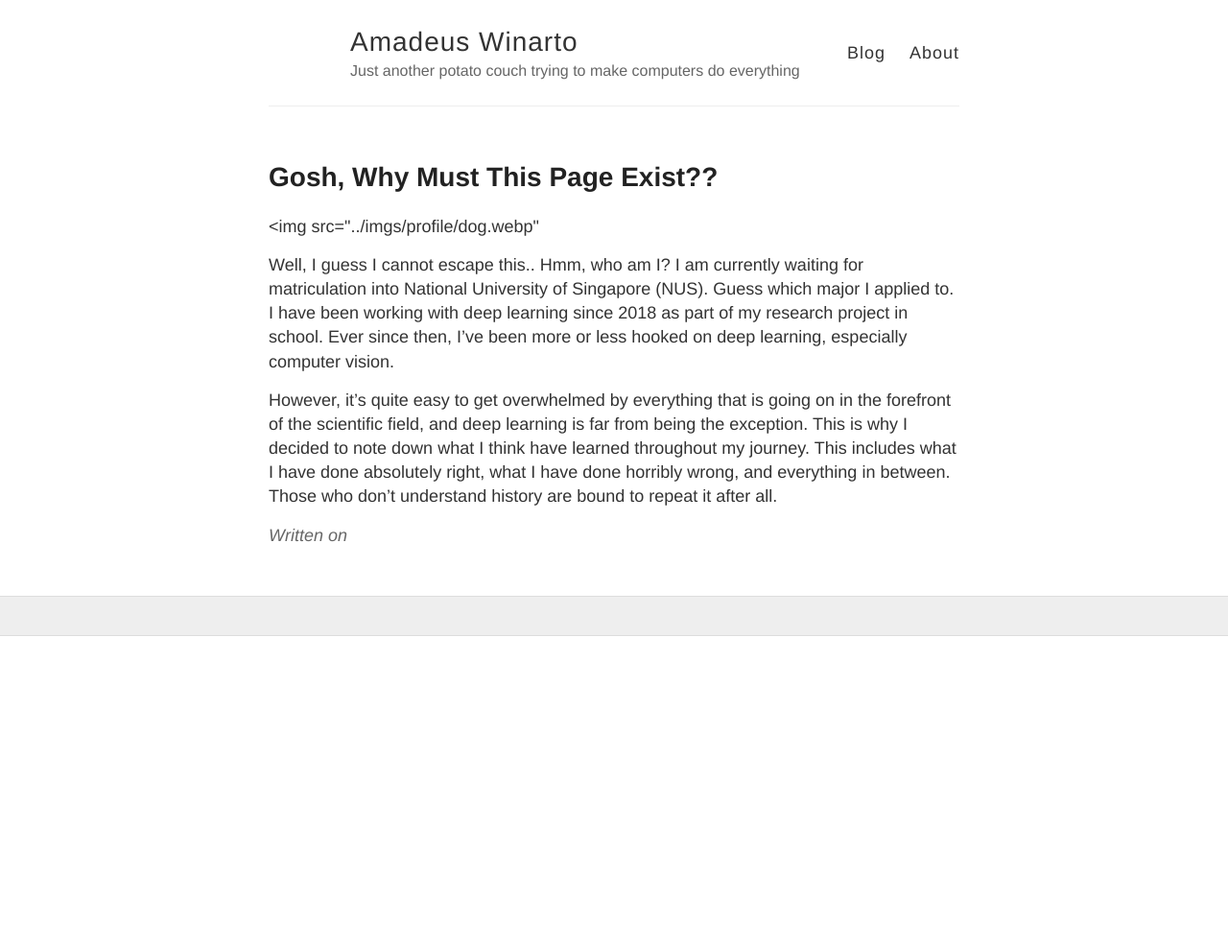
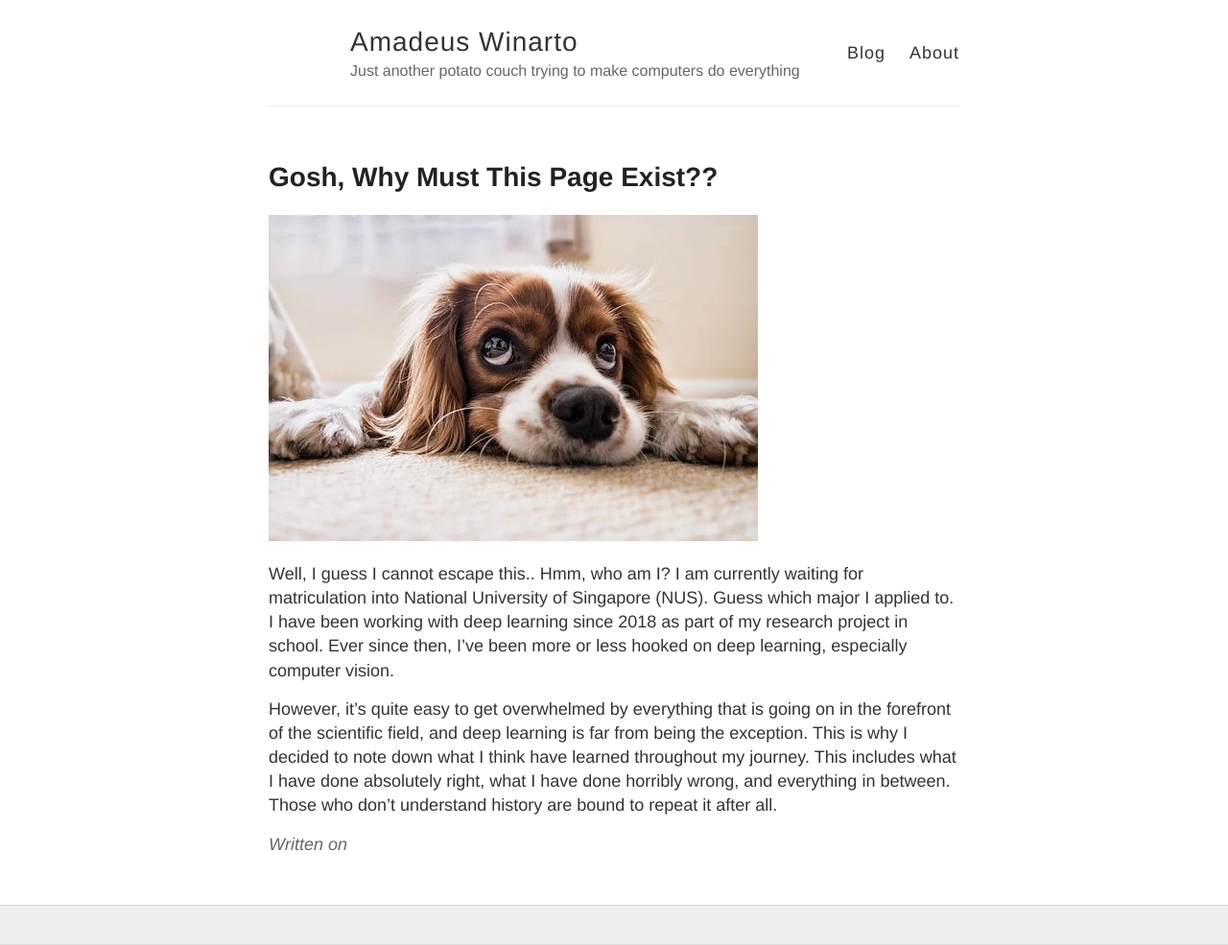
Before and after one commit to Amadeus-Winarto/amadeus-winarto.github.io, a Jekyll site: the page built from about/index.md, in a window 1280 px wide. Shown: the whole page at 96% size. Built offline with Jekyll 4.4.1, drawn with Linux system fonts in a browser that asks for light colours; before the commit the page ends 900 px from its top, so only the background shows below that.

Commit message:
Update index.md

```diff
--- a/about/index.md
+++ b/about/index.md
@@ -4,7 +4,7 @@ title: Gosh, Why Must This Page Exist??
 ---
 # Gosh, Why Must This Page Exist??
 <div style='text-align:left'>
-<img src="../imgs/profile/dog.webp"
+<img src="../imgs/profile/dog.webp">
 </div>
 Well, I guess I cannot escape this.. Hmm, who am I? I am currently waiting for matriculation into National University of Singapore (NUS). Guess which major I applied to. I have been working with deep learning since 2018 as part of my research project in school. Ever since then, I've been more or less hooked on deep learning, especially computer vision.
 
```
